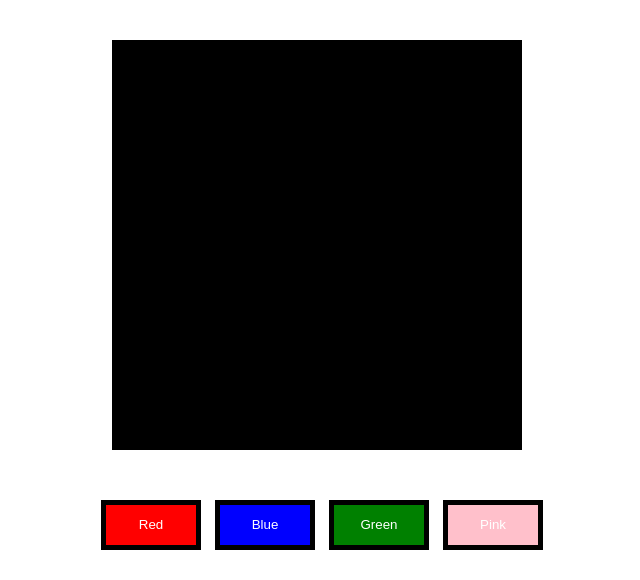
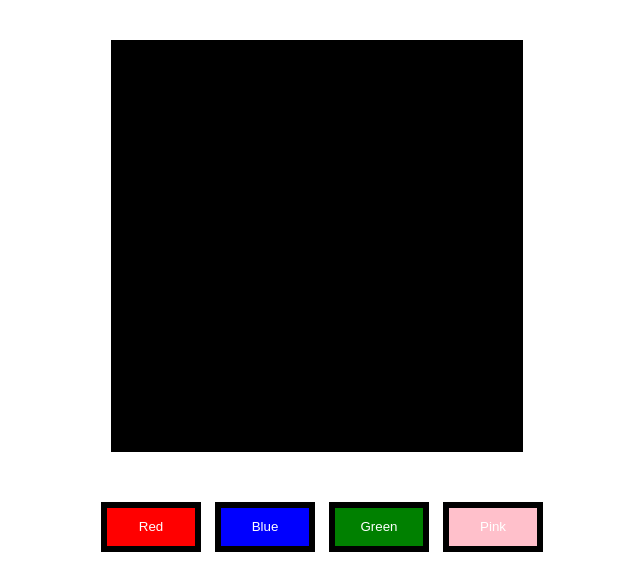
Before and after one commit to Samthedevman/Color-guess-game, a plain HTML site: page index.html in a window 1280 px wide. Shown: the part 220-800 px from the top of the page, without its empty margins (323-963 px from the left). Drawn offline with Linux system fonts and the light colour scheme.

Commit message:
css edit

```diff
--- a/css.css
+++ b/css.css
@@ -16,7 +16,7 @@ h1 {
   width: 400px;
   height: 400px;
   margin-bottom: 50px;
-  border: 5px solid black;
+  border: 6px solid black;
 }
 
 .button {
@@ -30,7 +30,7 @@ h1 {
   margin: auto;
   background-color: white;
   text-align: center;
-  border: 5px solid black;
+  border: 6px solid black;
   width: 100px;
   height: 50px;
   margin-left: 10px;
```
